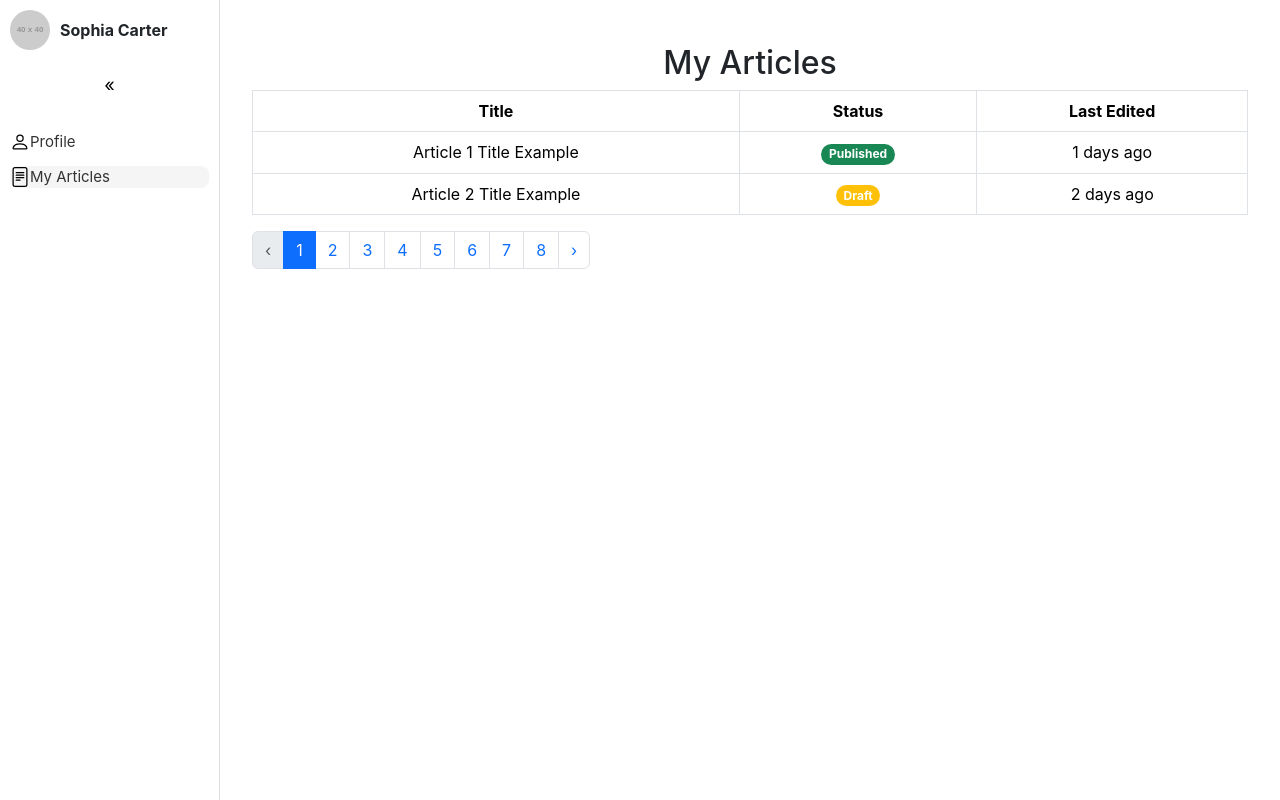
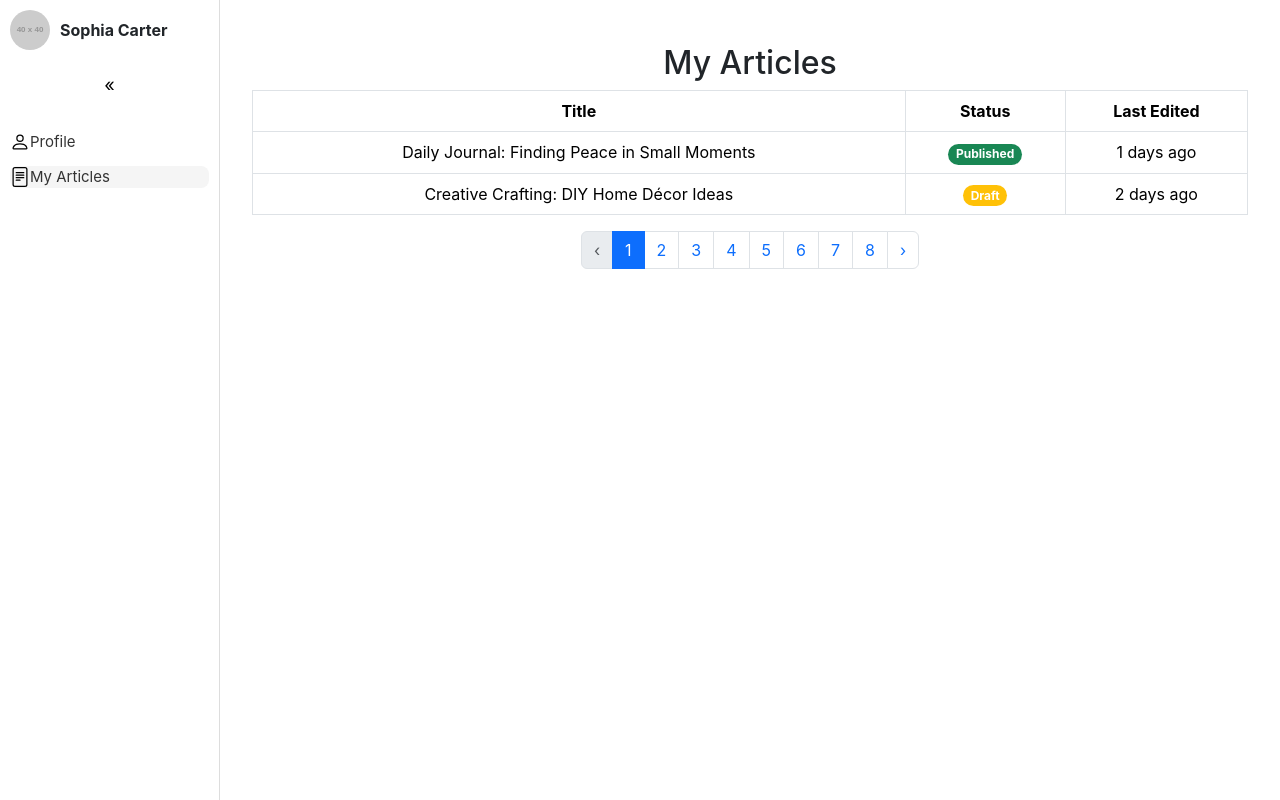
Before and after one commit to f0ring/MYPROJECT, a React (Create React App) app: page /dashboard/articles in a window 1280 px wide. Built offline with nearby package versions, Linux system fonts and the light colour scheme.

Commit message:
Pagination bar was moved in the middle

```diff
--- a/src/page/articles.jsx
+++ b/src/page/articles.jsx
@@ -1,11 +1,30 @@
 import { useState } from "react";
 import { Table, Badge, Pagination } from "react-bootstrap";
 
-const allArticles = Array.from({ length: 16 }, (_, i) => ({
+const titles = [
+  "Daily Journal: Finding Peace in Small Moments",
+  "Creative Crafting: DIY Home Décor Ideas",
+  "Travel Vlog: Exploring the Streets of Kyoto",
+  "Blogging Tips: Growing Your Online Audience",
+  "Photography Journal: Capturing the Golden Hour",
+  "Handmade Crafts: A Beginner’s Guide",
+  "Vlogging 101: From Camera Setup to Editing",
+  "Personal Blog: My Journey into Minimalism",
+  "Cooking Journal: Experiments in the Kitchen",
+  "Craft Workshop: Creating with Clay",
+  "Vlog: A Day in the Life of a Digital Nomad",
+  "Blog: How to Stay Consistent as a Writer",
+  "Art Journal: Playing with Watercolors",
+  "Craft Ideas for Kids: Fun & Easy Projects",
+  "Vlog: Behind the Scenes of Content Creation",
+  "Blog: The Power of Storytelling in Marketing"
+];
+
+const allArticles = titles.map((title, i) => ({
   id: i + 1,
-  title: `Article ${i + 1} Title Example`,
+  title,
   status: i % 2 === 0 ? "Published" : "Draft",
-  edited: `${i + 1} days ago`,
+  edited: `${i + 1} days ago`
 }));
 
 const Articles = () => {
@@ -44,6 +63,8 @@ const Articles = () => {
         </tbody>
       </Table>
 
+      {/* Centered Pagination */}
+      <div className="d-flex justify-content-center">
         <Pagination>
           <Pagination.Prev
             disabled={currentPage === 1}
@@ -64,6 +85,7 @@ const Articles = () => {
           />
         </Pagination>
       </div>
+    </div>
   );
 };
 
```
Lines whose indentation alone changed are shown as unchanged.
